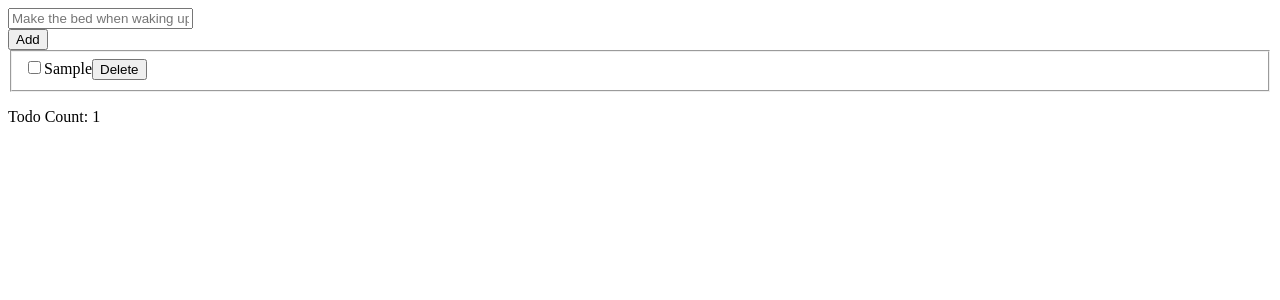
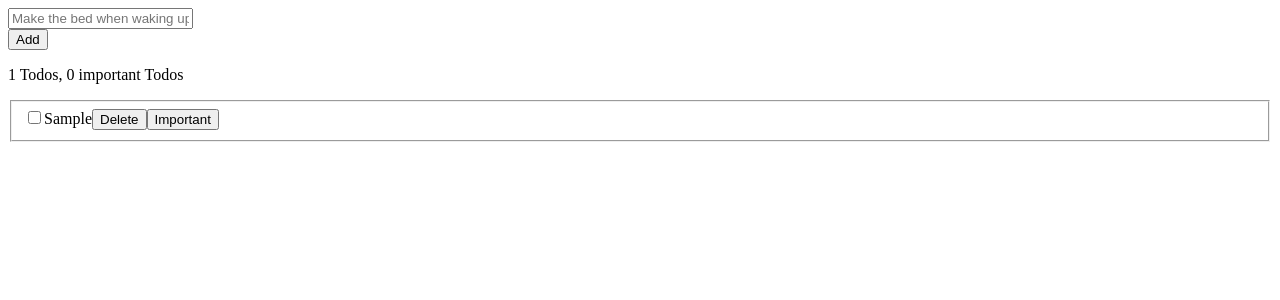
Before and after one commit to juancvaes/appointmenapp, an Angular app in the folder todoapp/: page / in a window 1280 px wide. Both pictures are taken after typing "Sample" into the empty fields and a click on the button "Add". Shown: the top 300 px of the page. Built offline with nearby package versions, Linux system fonts and the light colour scheme.

Commit message:
Set a todo as important or not important using two-way data binding

```diff
--- a/todoapp/src/app/app.component.ts
+++ b/todoapp/src/app/app.component.ts
@@ -24,6 +24,7 @@ export class AppComponent {
       this.currentTodos.push({
         id: Date.now(),
         text: this.newToDoText,
+        important: false,
       });
       this.newToDoText = "";
   }}
--- /dev/null
+++ b/todoapp/src/app/important-count.pipe.ts
@@ -0,0 +1,14 @@
+import { Pipe, PipeTransform } from "@angular/core";
+import { ToDo } from "./models/todo";
+
+
+@Pipe({
+  name: "todoImportantCount",
+  standalone: true,
+  pure: false
+})
+export class todoImportantCountPipe implements PipeTransform{
+    transform(value: ToDo[]) {
+      return value.reduce((total, current) => total + (current.important? 1: 0),0)
+    }
+  }
--- a/todoapp/src/app/models/todo.ts
+++ b/todoapp/src/app/models/todo.ts
@@ -1,4 +1,5 @@
 export interface ToDo {
     id: number,
     text: string,
+    important: boolean,
 }
--- a/todoapp/src/app/todo-list-item/todo-list-item.component.html
+++ b/todoapp/src/app/todo-list-item/todo-list-item.component.html
@@ -8,5 +8,6 @@
     <label for="todo-list-item-id-{{id}}">{{ text }}</label>
     <div style="display: inline;">
       <button (click)="deleteTodo()">Delete</button>
+      <button (click)="toggleImportant()">@if(important){ Not important } @else{ Important }</button>
     </div>
 </div>
--- a/todoapp/src/app/todo-list-item/todo-list-item.component.ts
+++ b/todoapp/src/app/todo-list-item/todo-list-item.component.ts
@@ -10,6 +10,8 @@ export class TodoListItemComponent {
   @Input() id: number = -1;
   @Input() text: string = "";
   @Output() itemDeleted = new EventEmitter<number>();
+  @Input() important: boolean = false;
+  @Output() importantChange = new EventEmitter<boolean>();
 
   completed: boolean = false;
   deleted: boolean = false;
@@ -28,4 +30,9 @@ export class TodoListItemComponent {
     this.deleted = true;
     this.itemDeleted.emit(this.id)
   }
+
+  toggleImportant(){
+    this.important = !this.important;
+    this.importantChange.emit(this.important);
+  }
 }
--- a/todoapp/src/app/todo-list/todo-list.component.html
+++ b/todoapp/src/app/todo-list/todo-list.component.html
@@ -1,3 +1,4 @@
+<p>{{ this.todoCount }} Todos, {{ this.todos | todoImportantCount }} important Todos</p>
 <div>
     @if (this.todos.length) {
         <fieldset>
@@ -6,6 +7,7 @@
                     [id]="todo.id"
                     [text]="todo.text"
                     (itemDeleted)="onItemDeleted($event)"
+                    [(important)]="todo.important"
                 ></app-todo-list-item>
             }
         </fieldset>
@@ -13,4 +15,3 @@
         <p>No todos here!</p>
     }
 </div>
-<p>Todo Count: {{ this.todoCount }}</p>
--- a/todoapp/src/app/todo-list/todo-list.component.ts
+++ b/todoapp/src/app/todo-list/todo-list.component.ts
@@ -2,11 +2,13 @@ import { Component, Input } from '@angular/core';
 import { CommonModule } from '@angular/common';
 import { ToDo } from '../models/todo';
 import { TodoListItemComponent } from '../todo-list-item/todo-list-item.component';
+import { todoImportantCountPipe } from '../important-count.pipe';
 
 @Component({
   selector: 'app-todo-list',
   imports: [
     CommonModule,
+    todoImportantCountPipe,
     TodoListItemComponent
   ],
   templateUrl: './todo-list.component.html',
```
Also changed, not shown: todoapp/tasks.txt.
